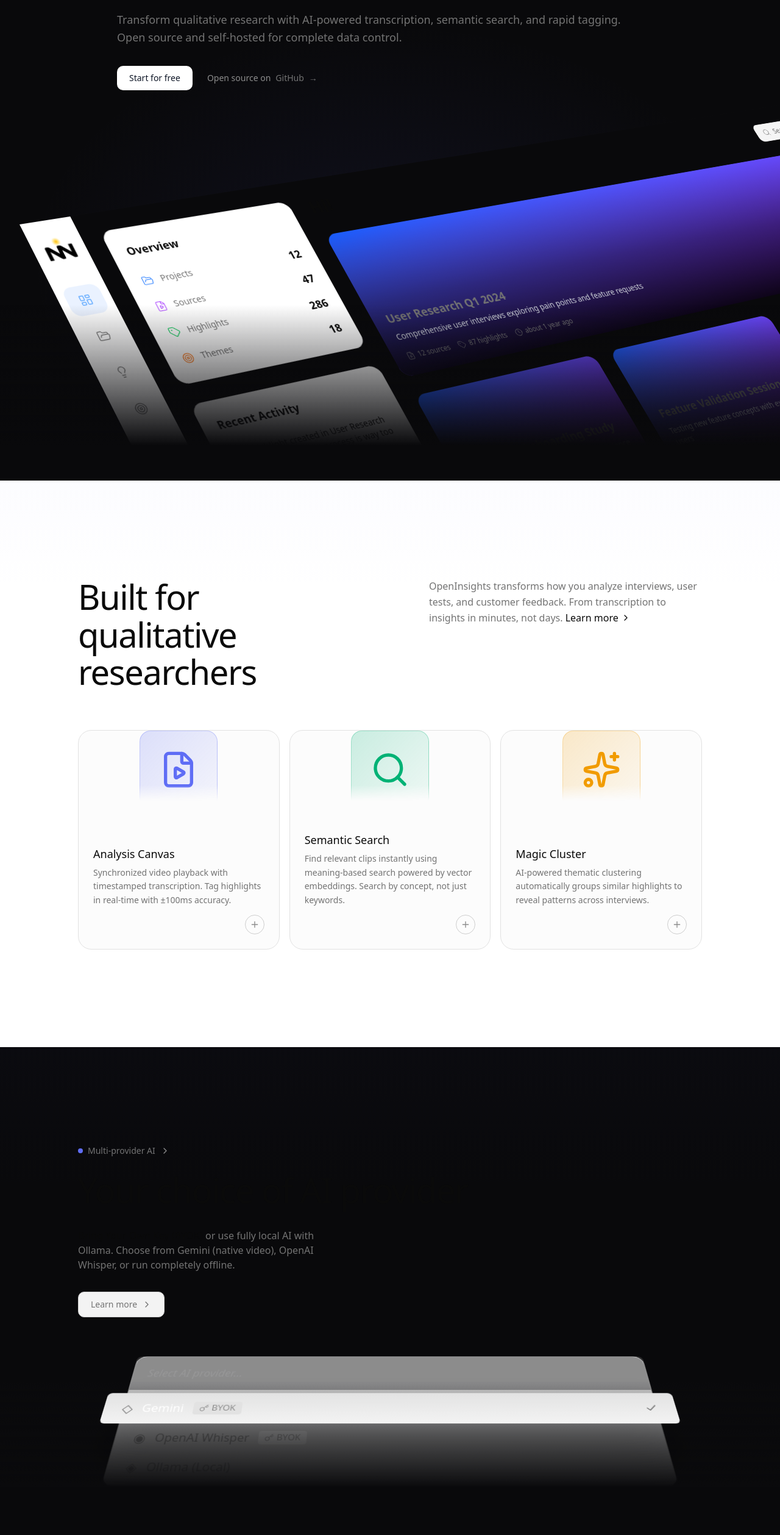
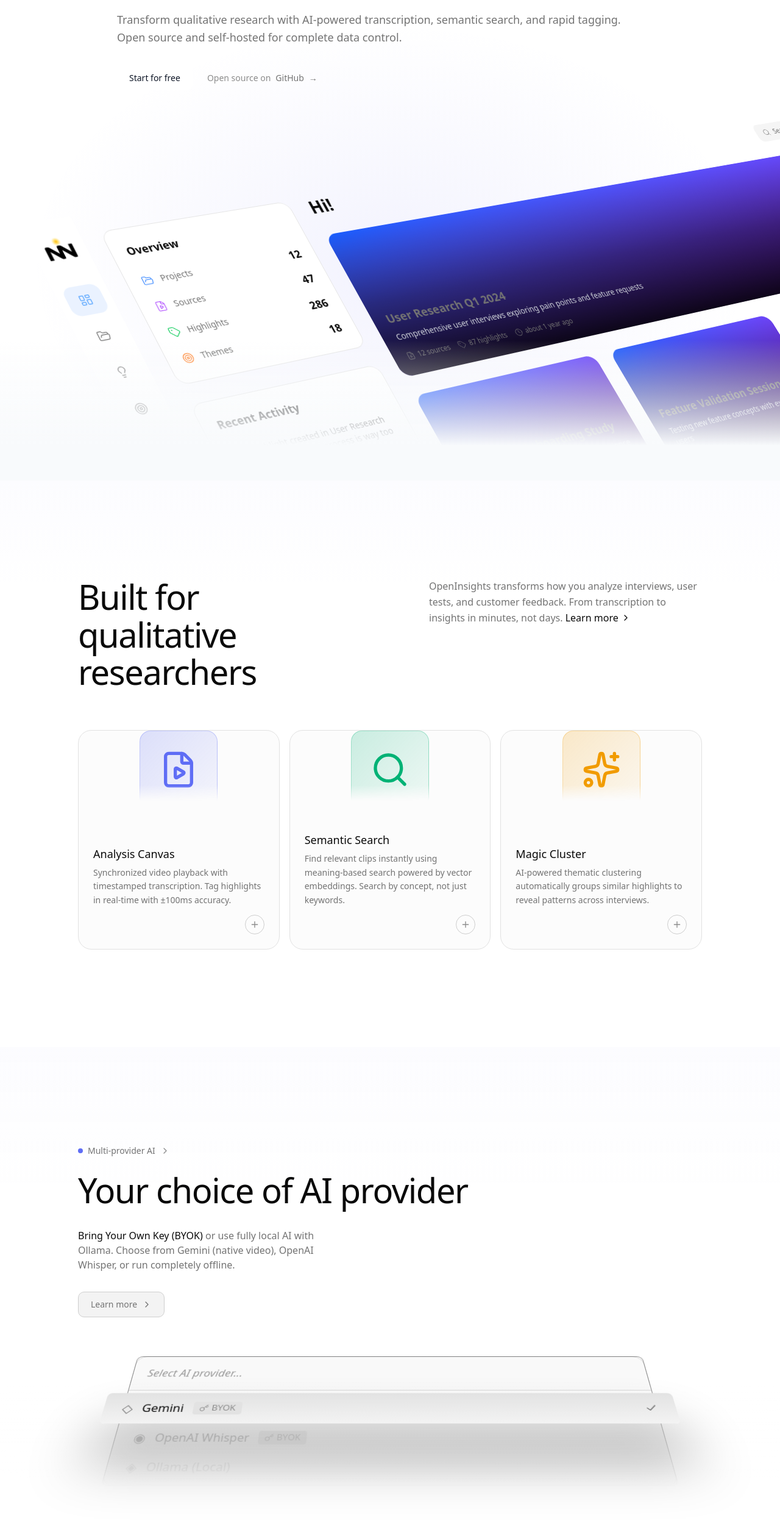
Before and after one commit to Larasoft123/openinsights, a Next.js app: page / in a window 1280 px wide. Shown: the part 244-2761 px from the top of the page at 61% size. Built offline with nearby package versions, Linux system fonts and the light colour scheme; no server answers.

Commit message:
feat(UI): :lipstick: delete harcoded background styles and replace for tailwind classes
also put a background depending of the color preference

```diff
--- a/src/components/landing/ai-section.tsx
+++ b/src/components/landing/ai-section.tsx
@@ -11,7 +11,7 @@ const providers = [
 
 export function AISection() {
   return (
-    <div className="relative z-20 py-40" style={{ backgroundColor: '#09090B' }}>
+    <div className="relative z-20 py-40">
       <div
         className="pointer-events-none absolute top-0 right-0 left-0"
         style={{
@@ -119,8 +119,8 @@ export function AISection() {
                 />
 
                 <div
+                  className="bg-[linear-gradient(180deg,transparent_0%,#FFFFFF_100%)] dark:bg-[linear-gradient(180deg,transparent_0%,#09090B_100%)]"
                   style={{
-                    background: 'linear-gradient(180deg, transparent 0%, #09090B 100%)',
                     height: '80%',
                     position: 'absolute',
                     bottom: '-2px',
@@ -167,7 +167,9 @@ export function AISection() {
                           <span className="text-text-secondary text-lg">{provider.icon}</span>
                           <span
                             className={
-                              provider.selected ? 'font-medium text-white' : 'text-text-secondary'
+                              provider.selected
+                                ? 'text-foreground font-medium'
+                                : 'text-text-secondary'
                             }
                           >
                             {provider.name}
--- a/src/components/landing/dashboard-mockup.tsx
+++ b/src/components/landing/dashboard-mockup.tsx
@@ -67,7 +67,6 @@ export function DashboardMockup() {
   return (
     <motion.div
       className="flex h-full w-full overflow-hidden"
-      style={{ backgroundColor: '#09090B' }}
       variants={containerVariants}
       initial="hidden"
       animate="visible"
--- a/src/components/landing/hero-section.tsx
+++ b/src/components/landing/hero-section.tsx
@@ -29,10 +29,7 @@ export function HeroSection() {
   };
 
   return (
-    <section
-      className="relative min-h-screen overflow-hidden"
-      style={{ backgroundColor: '#09090B' }}
-    >
+    <section className="relative min-h-screen overflow-hidden">
       <LandingNavbar />
 
       {/* Subtle indigo glow */}
@@ -112,12 +109,7 @@ export function HeroSection() {
             marginTop: '-60px',
           }}
         >
-          <div
-            className="pointer-events-none absolute right-0 bottom-0 left-0 z-10 h-72"
-            style={{
-              background: 'linear-gradient(to top, #09090B 20%, transparent 100%)',
-            }}
-          />
+          <div className="pointer-events-none absolute right-0 bottom-0 left-0 z-10 h-72 bg-[linear-gradient(to_top,#F8FAFC_20%,transparent_80%)] dark:bg-[linear-gradient(to_top,#09090B_20%,transparent_80%)]" />
 
           {/* Perspective container */}
           <div
```
